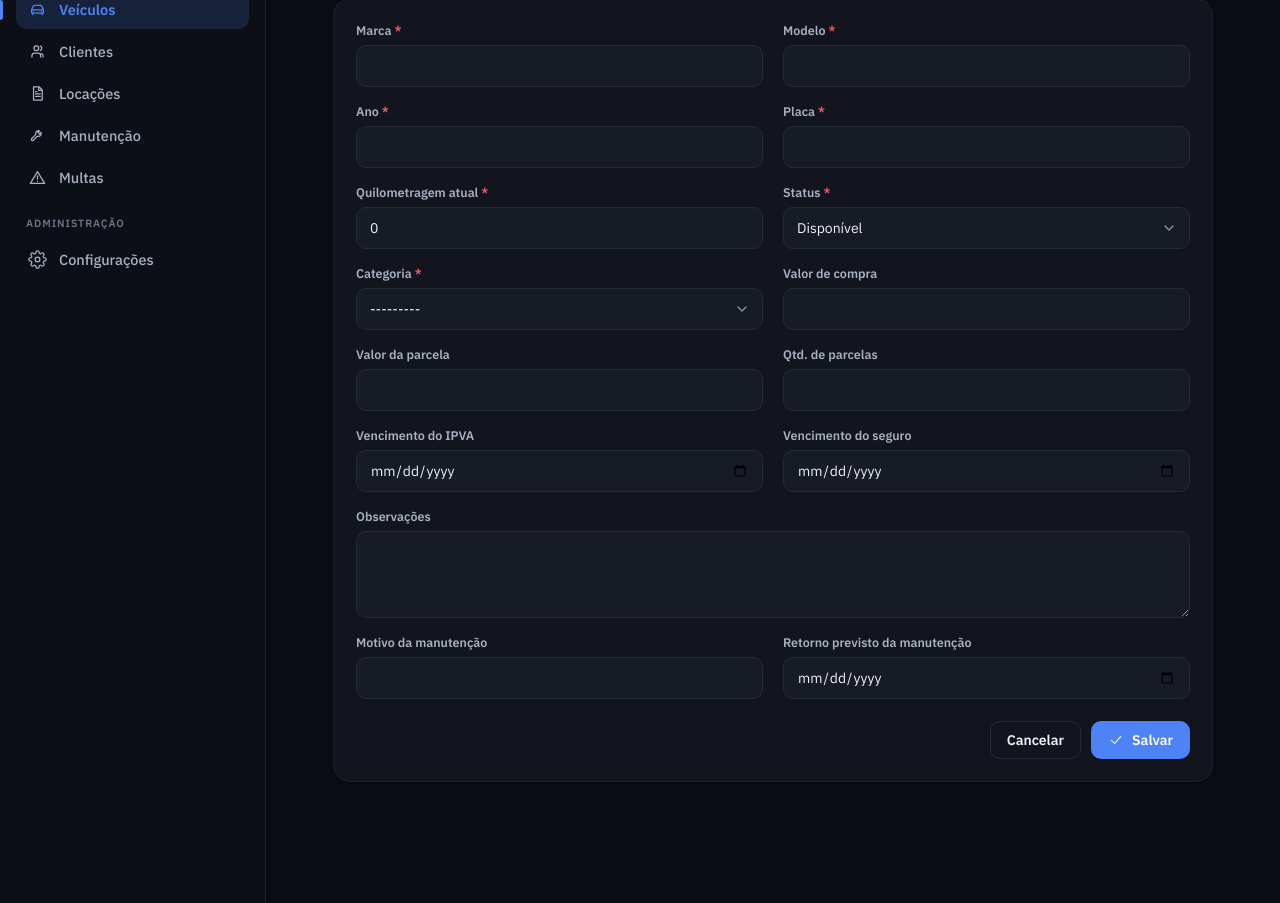
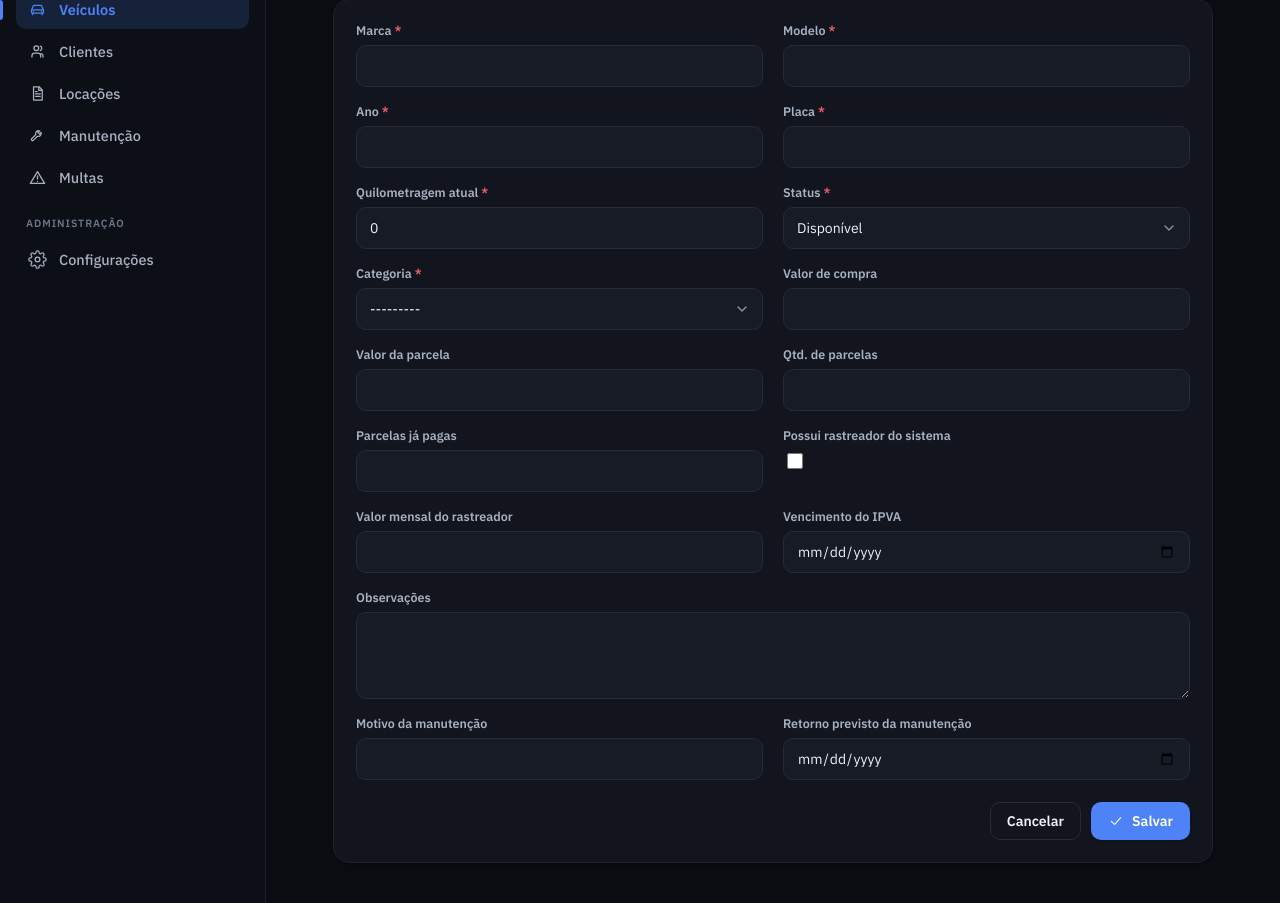
Before and after one commit to Maldinni/Locadora-app, a Django app: page /veiculos/novo/ in a window 1280 px wide. Shown: the part 184-1087 px from the top of the page. Run offline with Django 5.2, Linux system fonts and the light colour scheme; the visitor is signed in with stand-in values (Sample User, id 1); data that the repository does not hold is empty; some libraries are stand-ins or nearby versions.

Commit message:
[FEATURE] Veiculo: status vendido, parcelas pagas/faltantes e rastreador; remove vencimento de seguro

```diff
--- a/apps/accounts/management/commands/seed_demo.py
+++ b/apps/accounts/management/commands/seed_demo.py
@@ -107,8 +107,10 @@ class Command(BaseCommand):
                 valor_compra=Decimal(random.randint(60, 160) * 1000),
                 valor_parcela=Decimal(random.randint(900, 2200)),
                 qtd_parcelas=48,
+                parcelas_pagas=random.randint(0, 48),
+                tem_rastreador=random.choice([True, False]),
+                valor_rastreador=Decimal(random.randint(40, 90)),
                 vencimento_ipva=timezone.localdate() + timedelta(days=random.randint(-10, 60)),
-                vencimento_seguro=timezone.localdate() + timedelta(days=random.randint(5, 120)),
             )
             veiculos.append(v)
 
--- a/apps/veiculos/forms.py
+++ b/apps/veiculos/forms.py
@@ -19,15 +19,16 @@ class VeiculoForm(TailwindStyledFormMixin, forms.ModelForm):
             "valor_compra",
             "valor_parcela",
             "qtd_parcelas",
+            "parcelas_pagas",
+            "tem_rastreador",
+            "valor_rastreador",
             "vencimento_ipva",
-            "vencimento_seguro",
             "observacoes",
             "manutencao_motivo",
             "manutencao_retorno_previsto",
         ]
         widgets = {
             "vencimento_ipva": forms.DateInput(),
-            "vencimento_seguro": forms.DateInput(),
             "manutencao_retorno_previsto": forms.DateInput(),
             "observacoes": forms.Textarea(attrs={"rows": 3}),
         }
@@ -44,4 +45,12 @@ class VeiculoForm(TailwindStyledFormMixin, forms.ModelForm):
                 "manutencao_motivo",
                 "Informe o motivo ao colocar o veículo em manutenção.",
             )
+
+        qtd = cleaned.get("qtd_parcelas")
+        pagas = cleaned.get("parcelas_pagas")
+        if qtd is not None and pagas is not None and pagas > qtd:
+            self.add_error(
+                "parcelas_pagas",
+                "As parcelas pagas não podem exceder a quantidade total de parcelas.",
+            )
         return cleaned
--- a/apps/veiculos/models.py
+++ b/apps/veiculos/models.py
@@ -18,6 +18,7 @@ class Veiculo(TimeStampedModel):
         DISPONIVEL = "disponivel", "Disponível"
         ALUGADO = "alugado", "Alugado"
         MANUTENCAO = "manutencao", "Em manutenção"
+        VENDIDO = "vendido", "Vendido"
 
     class Categoria(models.TextChoices):
         BASICO = "basico", "Básico"
@@ -63,8 +64,14 @@ class Veiculo(TimeStampedModel):
     qtd_parcelas = models.PositiveIntegerField(
         "qtd. de parcelas", null=True, blank=True
     )
+    parcelas_pagas = models.PositiveIntegerField(
+        "parcelas já pagas", null=True, blank=True
+    )
+    tem_rastreador = models.BooleanField("possui rastreador do sistema", default=False)
+    valor_rastreador = models.DecimalField(
+        "valor mensal do rastreador", max_digits=10, decimal_places=2, null=True, blank=True
+    )
     vencimento_ipva = models.DateField("vencimento do IPVA", null=True, blank=True)
-    vencimento_seguro = models.DateField("vencimento do seguro", null=True, blank=True)
     observacoes = models.TextField("observações", blank=True)
 
     # Manutenção em andamento
@@ -96,12 +103,20 @@ class Veiculo(TimeStampedModel):
         return self.status == self.Status.DISPONIVEL
 
     @property
+    def parcelas_faltantes(self):
+        """Parcelas restantes do financiamento, ou None se não houver dados."""
+        if self.qtd_parcelas is None:
+            return None
+        return max(self.qtd_parcelas - (self.parcelas_pagas or 0), 0)
+
+    @property
     def status_color(self):
         """Token de cor (Tailwind) para badges de status."""
         return {
             self.Status.DISPONIVEL: "green",
             self.Status.ALUGADO: "blue",
             self.Status.MANUTENCAO: "red",
+            self.Status.VENDIDO: "gray",
         }.get(self.status, "gray")
 
     # ------------------------------------------------------------------
--- a/locadora/views.py
+++ b/locadora/views.py
@@ -22,13 +22,12 @@ class DashboardView(LoginRequiredMixin, TemplateView):
         ctx["alugados"] = veiculos.filter(status=Veiculo.Status.ALUGADO).count()
         ctx["em_manutencao"] = veiculos.filter(status=Veiculo.Status.MANUTENCAO).count()
 
-        # ---- Próximos 5 vencimentos (IPVA ou seguro, próximos 30 dias) ----
+        # ---- Próximos 5 vencimentos de IPVA (próximos 30 dias) ----
         limite = hoje + timedelta(days=30)
         vencimentos = []
         for v in veiculos:
             for tipo, data_venc in (
                 ("IPVA", v.vencimento_ipva),
-                ("Seguro", v.vencimento_seguro),
             ):
                 if data_venc and hoje <= data_venc <= limite:
                     vencimentos.append(
--- a/templates/veiculos/detalhe.html
+++ b/templates/veiculos/detalhe.html
@@ -25,8 +25,9 @@
           <div><dt>Categoria</dt><dd>{{ veiculo.get_categoria_display }}</dd></div>
           <div><dt>Valor de compra</dt><dd>{% if veiculo.valor_compra %}{{ veiculo.valor_compra|brl }}{% else %}—{% endif %}</dd></div>
           <div><dt>Parcela</dt><dd>{% if veiculo.valor_parcela %}{{ veiculo.valor_parcela|brl }} × {{ veiculo.qtd_parcelas|default:"?" }}{% else %}—{% endif %}</dd></div>
+          <div><dt>Parcelas</dt><dd>{% if veiculo.qtd_parcelas %}{{ veiculo.parcelas_pagas|default:0 }} pagas · {{ veiculo.parcelas_faltantes }} faltantes{% else %}—{% endif %}</dd></div>
+          <div><dt>Rastreador</dt><dd>{% if veiculo.tem_rastreador %}Sim{% if veiculo.valor_rastreador %} · {{ veiculo.valor_rastreador|brl }}/mês{% endif %}{% else %}Não{% endif %}</dd></div>
           <div><dt>Vencimento IPVA</dt><dd>{{ veiculo.vencimento_ipva|date:"d/m/Y"|default:"—" }}</dd></div>
-          <div><dt>Vencimento seguro</dt><dd>{{ veiculo.vencimento_seguro|date:"d/m/Y"|default:"—" }}</dd></div>
         </dl>
         {% if veiculo.observacoes %}
         <p class="muted" style="margin-top: 16px; padding-top: 14px; border-top: 1px solid var(--border-soft); font-size: 13.5px;">{{ veiculo.observacoes|linebreaksbr }}</p>
--- a/templates/veiculos/partials/status_control.html
+++ b/templates/veiculos/partials/status_control.html
@@ -20,6 +20,7 @@ Params: veiculo · com_oob_toast (opcional, usado na resposta HTMX).
         <select name="status" class="form-control" data-status-select>
           <option value="disponivel" {% if veiculo.status == 'disponivel' %}selected{% endif %}>Disponível</option>
           <option value="manutencao" {% if veiculo.status == 'manutencao' %}selected{% endif %}>Em manutenção</option>
+          <option value="vendido" {% if veiculo.status == 'vendido' %}selected{% endif %}>Vendido</option>
         </select>
         <div class="field" data-manut-fields {% if veiculo.status != 'manutencao' %}style="display: none;"{% endif %}>
           <input type="text" name="manutencao_motivo" class="form-control"
```
Also changed, not shown: apps/veiculos/migrations/0002_remove_veiculo_vencimento_seguro_and_more.py (added).
